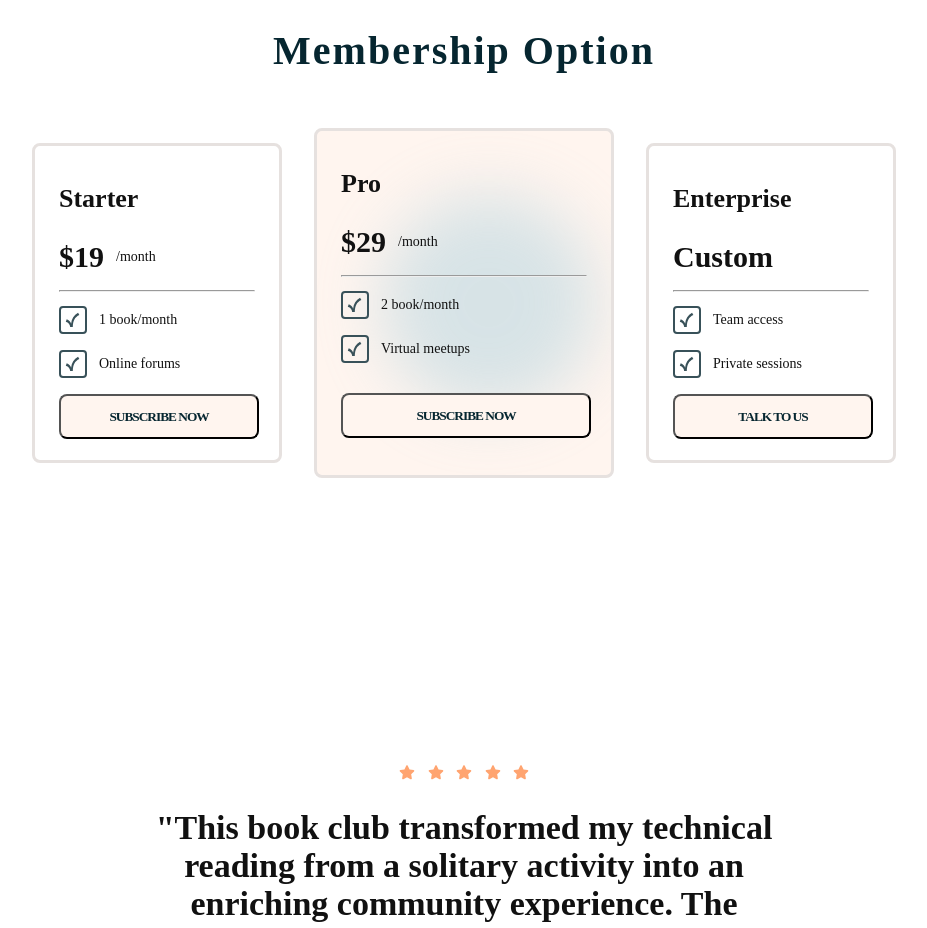
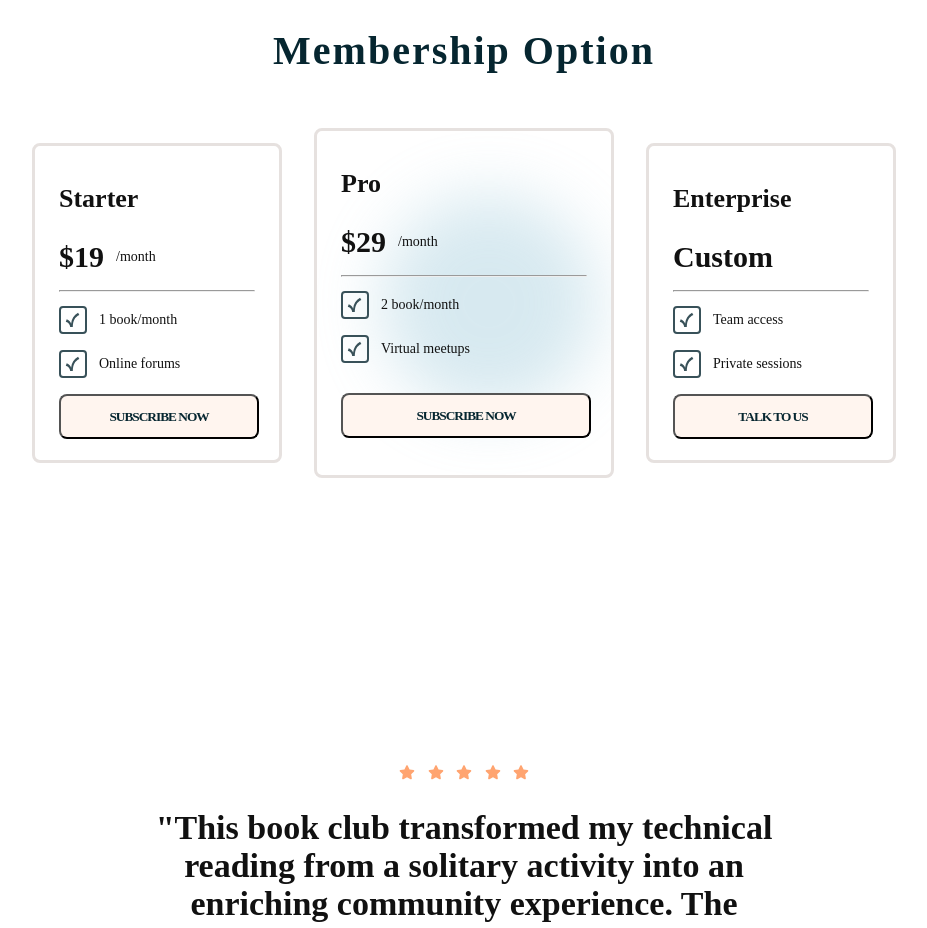
Before and after one commit to josemills/landing-page, a plain HTML site: page index.html in a window 1280 px wide. Shown: the part 3360-4288 px from the top of the page, without its empty margins (176-1103 px from the left). Drawn offline with Linux system fonts and the light colour scheme; a web font is replaced by a local one.

Commit message:
cambio de color prueba

```diff
--- a/css/styles.css
+++ b/css/styles.css
@@ -98,7 +98,7 @@ header .brand {
 .mainContainerFive {max-width: 1100px;margin: 0 auto;display: flex;flex-direction:row;align-items: center;position: relative;justify-content: center;gap: 32px;margin-top: 64px;}
 .optionMembership {font-family: 'Martian Mono'; width: 250px;height: 320px; border: var(--neutral-200);border-style: solid;border-radius: 8px;padding: 12px 24px;list-style: none;}
 .optionMembership p {font-family: 'Martian Mono';font-size: 14px;font-weight: 300;display: flex;align-items: center;margin-bottom: 16px;gap: 12px;}
-.mainContainerFive .optionMembership:nth-child(2) {width: 300px;height: 350px;background-image: url('../assets/icons/pattern-glow.svg');background-repeat: no-repeat;background-size: cover;position: relative;background-color: var(--light-salmon-50);}
+.mainContainerFive .optionMembership:nth-child(2) {width: 300px;height: 350px;background-image: url('../assets/icons/pattern-glow.svg');background-repeat: no-repeat;background-size: cover;position: relative;}
 .mainContainerFive .optionMembership:nth-child(2) .subscribeButton {width: 250px;height: 45px;margin-top: 30px;}
 .titleMembership {font-size: 26px;}
 .priceMembership {font-size:30px;font-weight: 600;}
```
